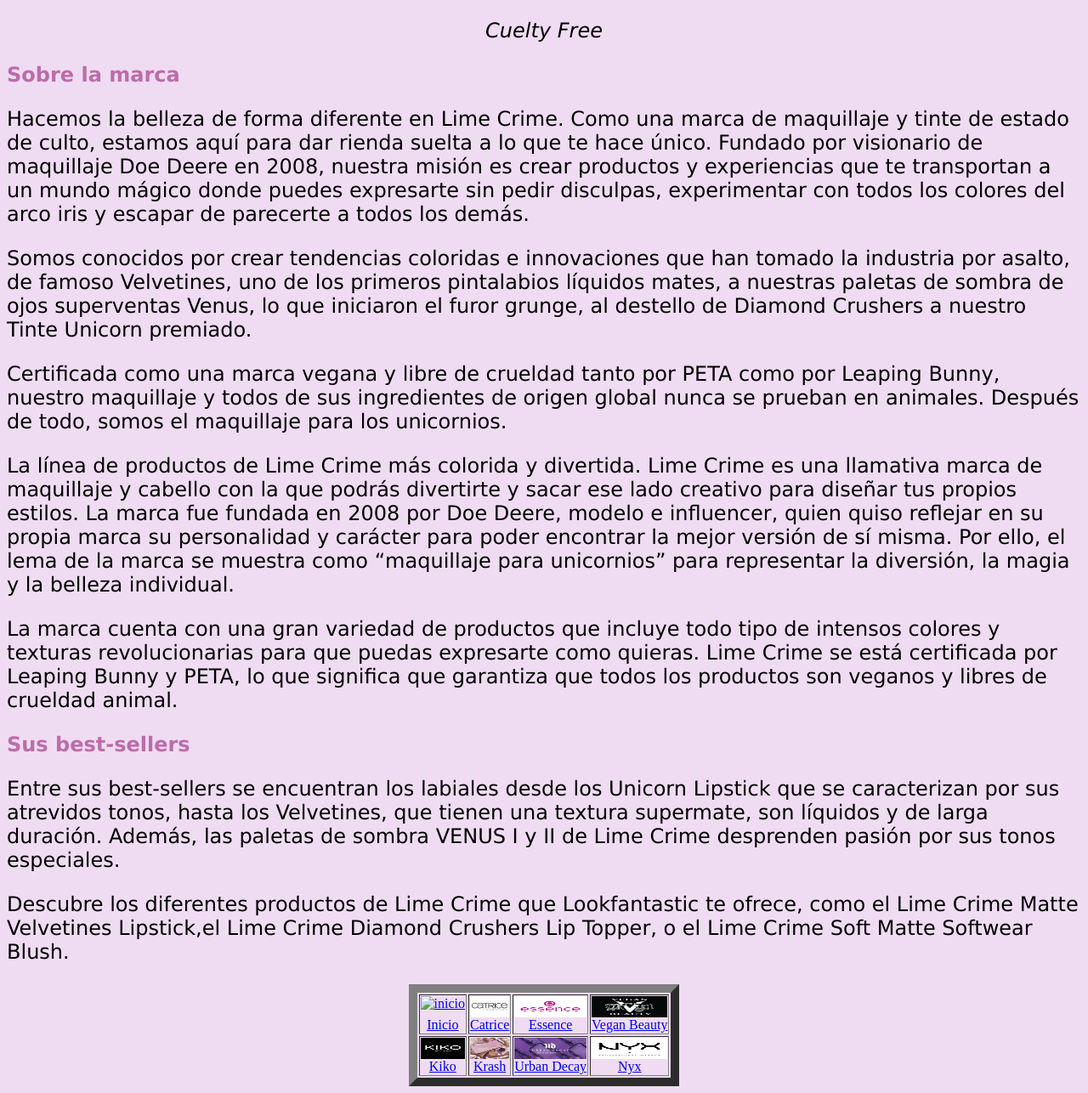
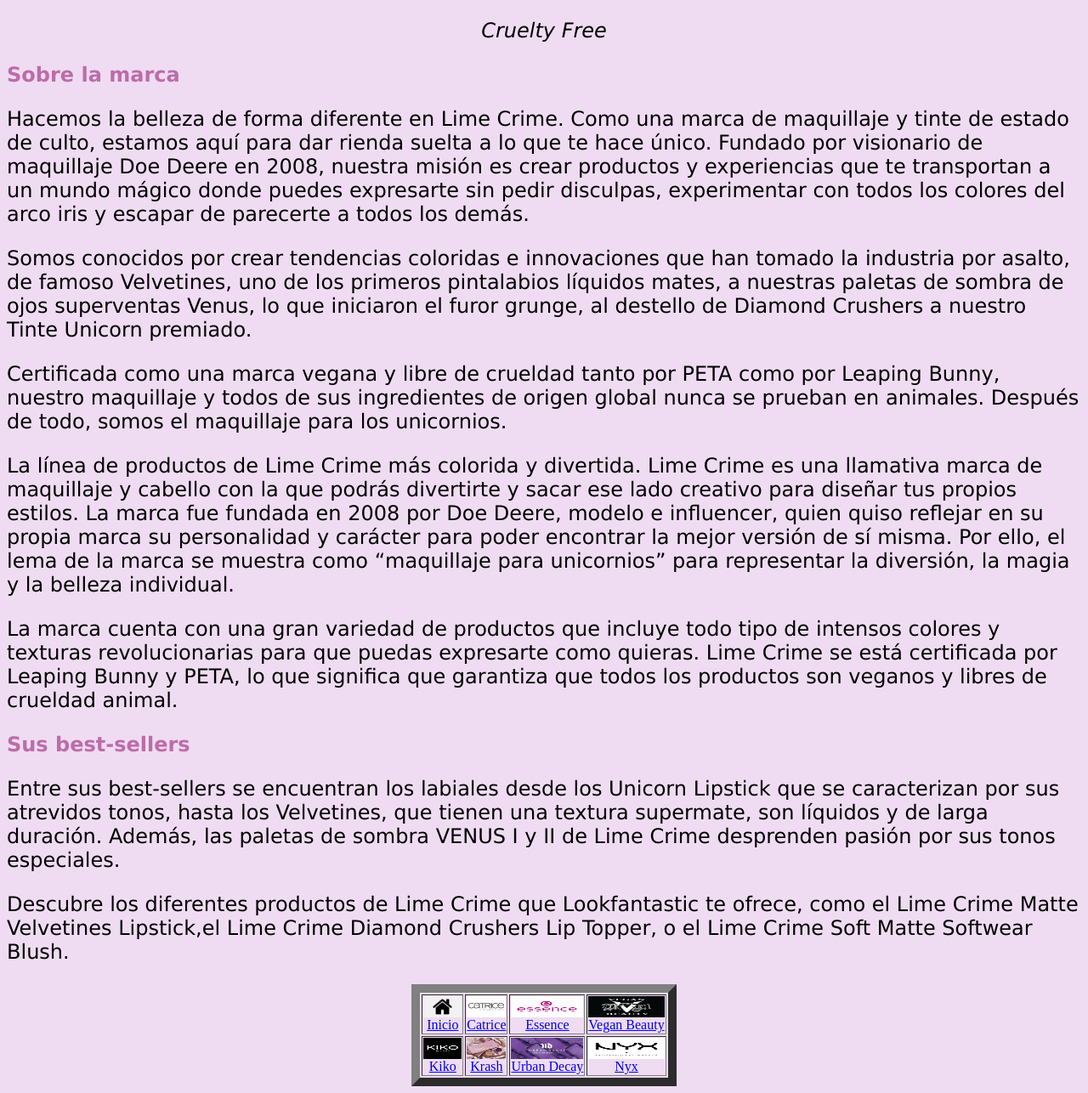
Before and after one commit to sofiaaaalcaraz/maquillajessintestaciondeanimales, a plain HTML site: page html/lime_crime.html in a window 1280 px wide. Shown: the part 415-1701 px from the top of the page at 85% size. Drawn offline with Linux system fonts and the light colour scheme.

Commit message:
Update lime_crime.html

```diff
--- a/html/lime_crime.html
+++ b/html/lime_crime.html
@@ -9,7 +9,7 @@
        <h1> Lime Crime </h1>
        <p align="center"><img src = "../figuras/lime_crime.jpg" style= "width: 430px; height: 330px;"></p>
 
- <p align="center"><i>Cuelty Free</i></p>
+ <p align="center"><i>Cruelty Free</i></p>
 
 <p style= "color:#bd6ca8;"font-size:160%;"><b>Sobre la marca</b></p>
 <p> Hacemos la belleza de forma diferente en Lime Crime. Como una marca de maquillaje y tinte de estado de culto, estamos aquí para dar rienda suelta a lo que te hace único. Fundado por visionario de maquillaje Doe Deere en 2008, nuestra misión es crear productos y experiencias que te transportan a un mundo mágico donde puedes expresarte sin pedir disculpas, experimentar con todos los colores del arco iris y escapar de parecerte a todos los demás.</p>
@@ -32,7 +32,7 @@
  <!-- Creamos una tabla -->
     <table border = "10" class= "center">
     <tr> <!-- Creamos la primera fila -->
-         <td><a href= "../index.html"><img src="../figuras/inicio.jpg" alt="inicio"><figcaption style = 'text-align:center'>Inicio</figcaption></a></td> <!-- Creamos la primera fila-->
+         <td><a href= "../index.html"><img src="../figuras/inicio.jpg.PNG" alt="inicio"><figcaption style = 'text-align:center'>Inicio</figcaption></a></td> <!-- Creamos la primera fila-->
          <td><a href= "../html/catrice.html"><img src="../figuras/catrice.jpg.png" alt= "catrice"><figcaption style = 'text-align:center'>Catrice</figcaption></a></td></td>
        <td><a href= "../html/essence.html"><img src="../figuras/essence.jpg.png" alt= "essence"><figcaption style = 'text-align:center'>Essence</figcaption></a></td>
    <td><a href= "../html/vegan_beauty.html"><img src="../figuras/vegan_beauty.jpg.png" alt= "vegan_beauty"><figcaption style = 'text-align:center'>Vegan Beauty</figcaption></a></td>
```
